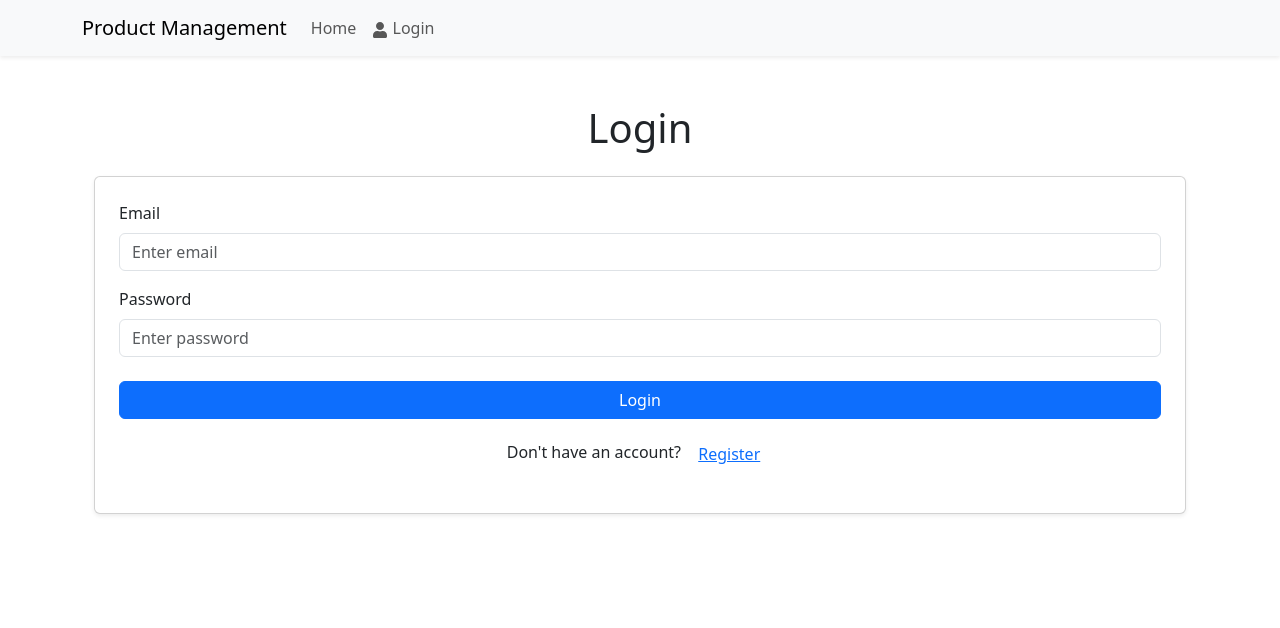
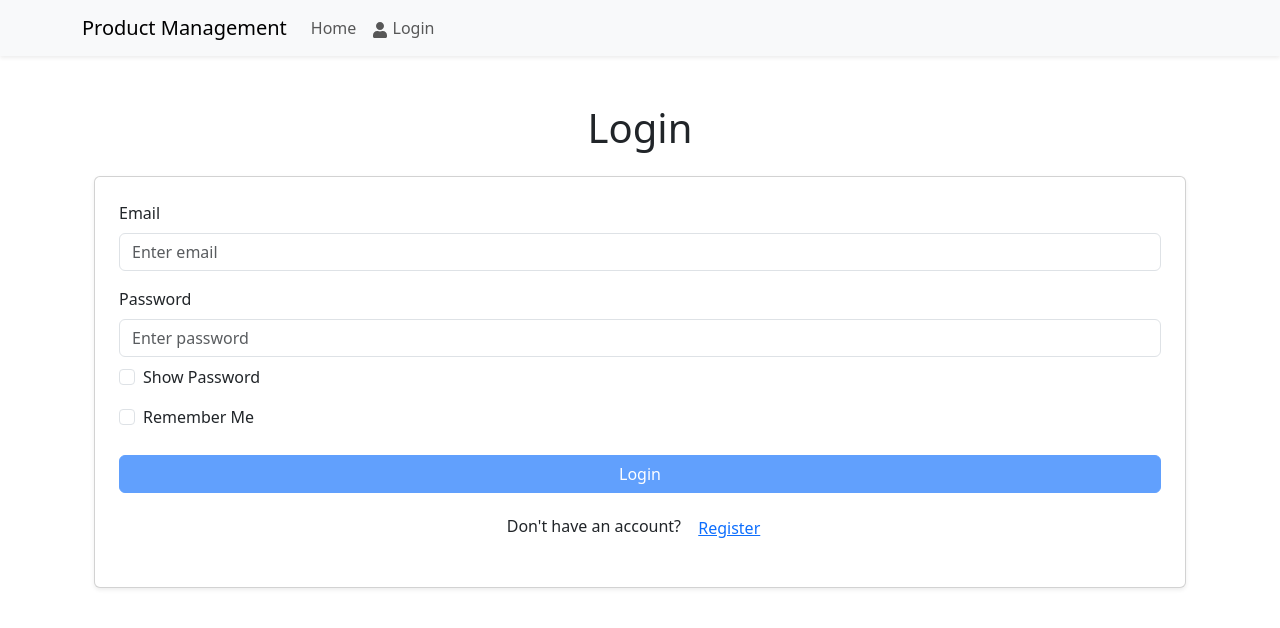
Before and after one commit to Known-S-K3D/ecommerce-NOOPP, a React (Create React App) app in the folder book_lending_system-frontend/: page /login in a window 1280 px wide. Shown: the top 628 px of the page. Built offline with nearby package versions, Linux system fonts and the light colour scheme.

Commit message:
Updated Login and Register w/ comments

```diff
--- a/book_lending_system-frontend/src/components/Login.js
+++ b/book_lending_system-frontend/src/components/Login.js
@@ -1,60 +1,141 @@
-// src/components/Login.js
 import React, { useState } from 'react';
-import { Alert, Button, Card, Container, Form } from 'react-bootstrap';
-import { loginUser } from '../mockUserData'; // Mock user data
+import { Alert, Button, Card, Container, Form, Spinner } from 'react-bootstrap';
+import { loginUser } from '../mockUserData';
 import { useNavigate } from 'react-router-dom';
 import 'bootstrap/dist/css/bootstrap.css';
 
+// Login component - Handles the login functionality and UI for the login form
 function Login({ toggleForm, setIsLoggedIn }) {
+  // State variables to store email, password, error message, loading status, show password toggle, and remember me option
   const [email, setEmail] = useState('');
   const [password, setPassword] = useState('');
   const [error, setError] = useState('');
+  const [loading, setLoading] = useState(false);
+  const [showPassword, setShowPassword] = useState(false);
+  const [rememberMe, setRememberMe] = useState(false);
+
+  // useNavigate hook to programmatically navigate to different routes
   const navigate = useNavigate();
 
-  const handleSubmit = (event) => {
-    event.preventDefault();
+  // Handles form submission, including form validation and login logic
+  const handleSubmit = async (event) => {
+    event.preventDefault(); // Prevent default form submission behavior
+    setLoading(true); // Set loading state to show a spinner on the button
+    setError(''); // Clear any previous errors
+
     try {
-      const user = loginUser(email, password);
-      localStorage.setItem('token', 'your_token');
+      // Attempt to log in the user with provided email and password
+      const user = await loginUser(email, password);
+
+      // If "Remember Me" is checked, store token in local storage
+      if (rememberMe) {
+        localStorage.setItem('token', 'your_token');
+      }
+
+      // Set user as logged in and navigate to the homepage
       setIsLoggedIn(true);
-      navigate('/'); // Redirect to homepage after login
+      navigate('/');
     } catch (error) {
-      setError(error.message); // Show error message if login fails
+      // Set error message if login fails
+      setError(error.message);
+    } finally {
+      // Reset loading state
+      setLoading(false);
     }
+  };
+
+  // Validates the email format using a regular expression
+  const validateEmail = (email) => {
+    const re = /^[^\s@]+@[^\s@]+\.[^\s@]+$/;
+    return re.test(String(email).toLowerCase());
+  };
+
+  // Handles changes to the email input and clears error messages on input
+  const handleEmailChange = (e) => {
+    setEmail(e.target.value);
+    if (error) setError(''); // Clear error message on new input
+  };
+
+  // Handles changes to the password input and clears error messages on input
+  const handlePasswordChange = (e) => {
+    setPassword(e.target.value);
+    if (error) setError(''); // Clear error message on new input
   };
 
   return (
     <Container>
+      {/* Title for the Login page */}
       <h1 className="text-center mt-5">Login</h1>
-      <Card className="mt-4 p-4 shadow-sm">
-        {error && <Alert variant="danger">{error}</Alert>}
-        <Form onSubmit={handleSubmit}>
+
+      {/* Card containing the login form */}
+      <Card className="mt-4 p-4 shadow-sm rounded">
+        {/* Display error message if it exists */}
+        {error && <Alert variant="danger" aria-live="assertive">{error}</Alert>}
+
+        {/* Form for handling user input and login */}
+        <Form onSubmit={handleSubmit} noValidate>
+          {/* Email input field with validation */}
           <Form.Group controlId="formEmail">
             <Form.Label>Email</Form.Label>
             <Form.Control
               type="email"
               placeholder="Enter email"
               value={email}
-              onChange={(e) => setEmail(e.target.value)}
+              onChange={handleEmailChange}
+              isInvalid={!validateEmail(email) && email !== ''}
               required
+              aria-label="Email"
+            />
+            {/* Inline feedback if the email is invalid */}
+            <Form.Control.Feedback type="invalid">
+              Please enter a valid email address.
+            </Form.Control.Feedback>
+          </Form.Group>
+
+          {/* Password input field with optional "show password" checkbox */}
+          <Form.Group controlId="formPassword" className="mt-3">
+            <Form.Label>Password</Form.Label>
+            <Form.Control
+              type={showPassword ? 'text' : 'password'}
+              placeholder="Enter password"
+              value={password}
+              onChange={handlePasswordChange}
+              required
+              aria-label="Password"
+            />
+            {/* Checkbox for toggling password visibility */}
+            <Form.Check
+              type="checkbox"
+              label="Show Password"
+              checked={showPassword}
+              onChange={() => setShowPassword(!showPassword)}
+              className="mt-2"
             />
           </Form.Group>
 
-          <Form.Group controlId="formPassword" className="mt-3">
-            <Form.Label>Password</Form.Label>
-            <Form.Control
-              type="password"
-              placeholder="Enter password"
-              value={password}
-              onChange={(e) => setPassword(e.target.value)}
-              required
+          {/* Remember Me checkbox */}
+          <Form.Group controlId="formRememberMe" className="mt-3">
+            <Form.Check
+              type="checkbox"
+              label="Remember Me"
+              checked={rememberMe}
+              onChange={() => setRememberMe(!rememberMe)}
             />
           </Form.Group>
 
-          <Button variant="primary" type="submit" className="mt-4 w-100">
-            Login
+          {/* Submit button for logging in */}
+          <Button
+            variant="primary"
+            type="submit"
+            className="mt-4 w-100"
+            disabled={loading || !validateEmail(email) || password === ''}
+          >
+            {/* Show spinner while loading, otherwise display 'Login' */}
+            {loading ? <Spinner as="span" animation="border" size="sm" /> : 'Login'}
           </Button>
         </Form>
+
+        {/* Link to switch to the registration form */}
         <p className="mt-3 text-center">
           Don't have an account?{' '}
           <Button variant="link" onClick={() => toggleForm(false)}>
--- a/book_lending_system-frontend/src/components/Register.js
+++ b/book_lending_system-frontend/src/components/Register.js
@@ -1,33 +1,93 @@
-// src/components/Register.js
 import React, { useState } from 'react';
-import { Alert, Button, Card, Container, Form } from 'react-bootstrap';
-import { registerUser } from '../mockUserData'; // Mock user data
+import { Alert, Button, Card, Container, Form, Spinner, ProgressBar } from 'react-bootstrap';
+import { registerUser } from '../mockUserData';
 import { useNavigate } from 'react-router-dom';
 
+// Register component - Handles the registration functionality and UI for the registration form
 function Register({ toggleForm, setIsLoggedIn }) {
+  // State variables to store form data, error message, loading status, success message, password strength, and password visibility
   const [name, setName] = useState('');
   const [email, setEmail] = useState('');
   const [password, setPassword] = useState('');
+  const [confirmPassword, setConfirmPassword] = useState('');
   const [error, setError] = useState('');
+  const [loading, setLoading] = useState(false);
+  const [success, setSuccess] = useState(false);
+  const [passwordStrength, setPasswordStrength] = useState(0);
+  const [showPassword, setShowPassword] = useState(false); // State for toggling password visibility
+
+  // useNavigate hook for programmatically navigating to different routes
   const navigate = useNavigate();
 
-  const handleSubmit = (event) => {
-    event.preventDefault();
+  // Updates the password field and password strength indicator
+  const handlePasswordChange = (e) => {
+    const newPass = e.target.value;
+    setPassword(newPass);
+    setPasswordStrength(checkPasswordStrength(newPass)); // Update password strength dynamically
+  };
+
+  // Function to check the strength of the password based on length, uppercase letters, numbers, and special characters
+  const checkPasswordStrength = (password) => {
+    let strength = 0;
+    if (password.length > 6) strength += 25;
+    if (/[A-Z]/.test(password)) strength += 25;
+    if (/[0-9]/.test(password)) strength += 25;
+    if (/[@$!%*?&]/.test(password)) strength += 25;
+    return strength;
+  };
+
+  // Handles form submission, including validation and registration logic
+  const handleSubmit = async (event) => {
+    event.preventDefault(); // Prevent default form submission behavior
+
+    // Check if passwords match before submitting
+    if (password !== confirmPassword) {
+      setError('Passwords do not match');
+      return;
+    }
+
+    setLoading(true); // Set loading state to show a spinner on the button
+    setError(''); // Clear any previous errors
+
     try {
-      registerUser({ name, email, password });
-      setIsLoggedIn(true);
-      navigate('/'); // Redirect to homepage after registration
+      // Attempt to register the user with provided data
+      await registerUser({ name, email, password });
+      setIsLoggedIn(true); // Set user as logged in
+      setSuccess(true); // Show success message
+
+      // Clear input fields after successful registration
+      setName('');
+      setEmail('');
+      setPassword('');
+      setConfirmPassword('');
+
+      // Redirect to the homepage after a brief delay
+      setTimeout(() => navigate('/'), 1500);
     } catch (error) {
-      setError(error.message); // Show error message if registration fails
+      // Set error message if registration fails
+      setError(error.message);
+    } finally {
+      // Reset loading state
+      setLoading(false);
     }
   };
 
   return (
     <Container>
+      {/* Title for the Register page */}
       <h1 className="text-center mt-5">Register</h1>
-      <Card className="mt-4 p-4 shadow-sm">
-        {error && <Alert variant="danger">{error}</Alert>}
+
+      {/* Card containing the registration form */}
+      <Card className="mt-4 p-4 shadow-sm rounded">
+        {/* Display error message if it exists */}
+        {error && <Alert variant="danger" aria-live="assertive">{error}</Alert>}
+
+        {/* Display success message upon successful registration */}
+        {success && <Alert variant="success" aria-live="polite">Registration successful! Redirecting...</Alert>}
+
+        {/* Form for handling user input and registration */}
         <Form onSubmit={handleSubmit}>
+          {/* Name input field */}
           <Form.Group controlId="formName">
             <Form.Label>Name</Form.Label>
             <Form.Control
@@ -36,9 +96,11 @@ function Register({ toggleForm, setIsLoggedIn }) {
               value={name}
               onChange={(e) => setName(e.target.value)}
               required
+              aria-label="Name"
             />
           </Form.Group>
 
+          {/* Email input field */}
           <Form.Group controlId="formEmail" className="mt-3">
             <Form.Label>Email</Form.Label>
             <Form.Control
@@ -47,24 +109,59 @@ function Register({ toggleForm, setIsLoggedIn }) {
               value={email}
               onChange={(e) => setEmail(e.target.value)}
               required
+              aria-label="Email"
             />
           </Form.Group>
 
+          {/* Password input field with strength indicator and visibility toggle */}
           <Form.Group controlId="formPassword" className="mt-3">
             <Form.Label>Password</Form.Label>
             <Form.Control
-              type="password"
-              placeholder="Enter password"
+              type={showPassword ? 'text' : 'password'} // Toggle between 'text' and 'password' types
+              placeholder="Enter password (min. 6 characters)"
               value={password}
-              onChange={(e) => setPassword(e.target.value)}
+              onChange={handlePasswordChange}
               required
+              aria-label="Password"
+            />
+            {/* Progress bar to show password strength */}
+            <ProgressBar
+              now={passwordStrength}
+              label={passwordStrength === 100 ? 'Strong' : passwordStrength > 50 ? 'Medium' : 'Weak'}
+              className="mt-2"
+              variant={passwordStrength === 100 ? 'success' : passwordStrength > 50 ? 'warning' : 'danger'}
+            />
+            {/* Checkbox to toggle password visibility */}
+            <Form.Check
+              type="checkbox"
+              label="Show Password"
+              checked={showPassword}
+              onChange={() => setShowPassword(!showPassword)}
+              className="mt-2"
             />
           </Form.Group>
 
-          <Button variant="primary" type="submit" className="mt-4 w-100">
-            Register
+          {/* Confirm password input field with visibility toggle */}
+          <Form.Group controlId="formConfirmPassword" className="mt-3">
+            <Form.Label>Confirm Password</Form.Label>
+            <Form.Control
+              type={showPassword ? 'text' : 'password'} // Toggle for confirm password field
+              placeholder="Confirm password"
+              value={confirmPassword}
+              onChange={(e) => setConfirmPassword(e.target.value)}
+              required
+              aria-label="Confirm Password"
+            />
+          </Form.Group>
+
+          {/* Submit button for registering */}
+          <Button variant="primary" type="submit" className="mt-4 w-100" disabled={loading}>
+            {/* Show spinner while loading, otherwise display 'Register' */}
+            {loading ? <Spinner as="span" animation="border" size="sm" /> : 'Register'}
           </Button>
         </Form>
+
+        {/* Link to switch to the login form */}
         <p className="mt-3 text-center">
           Already have an account?{' '}
           <Button variant="link" onClick={() => toggleForm(true)}>
```
